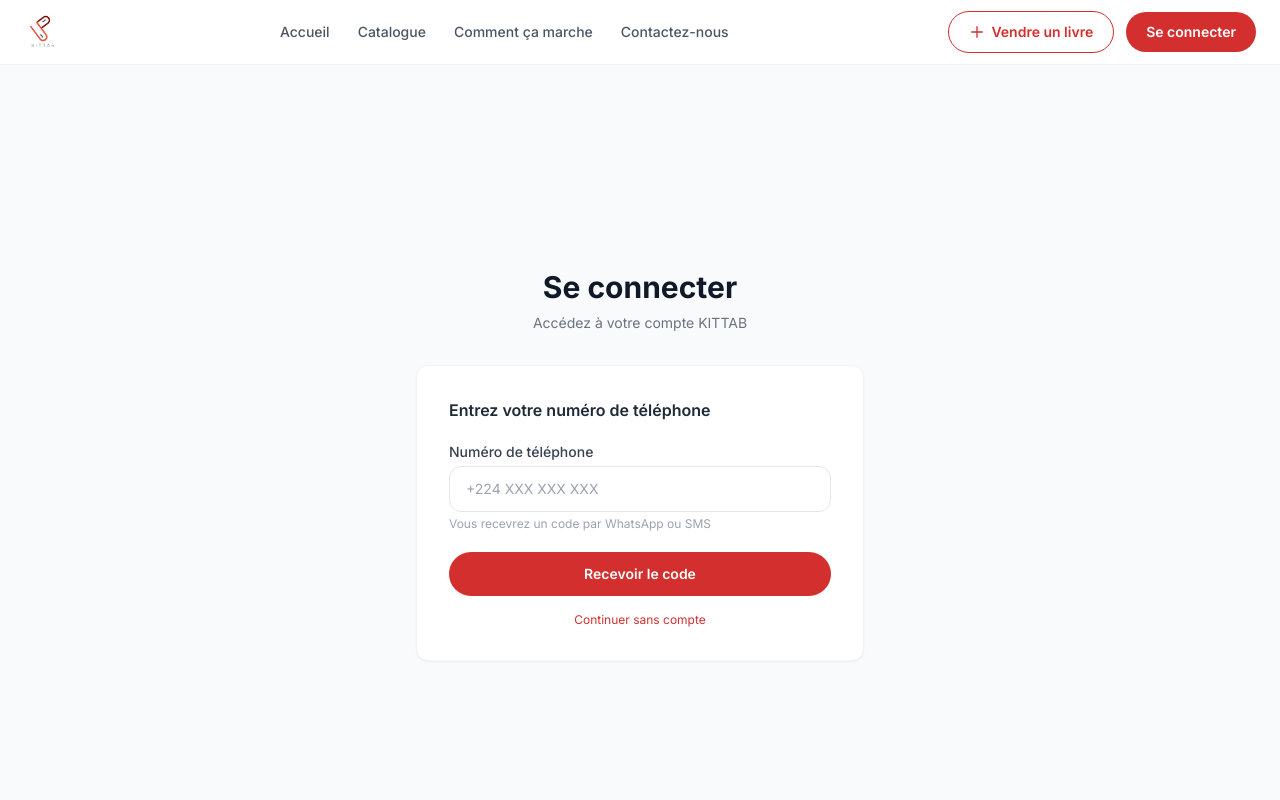
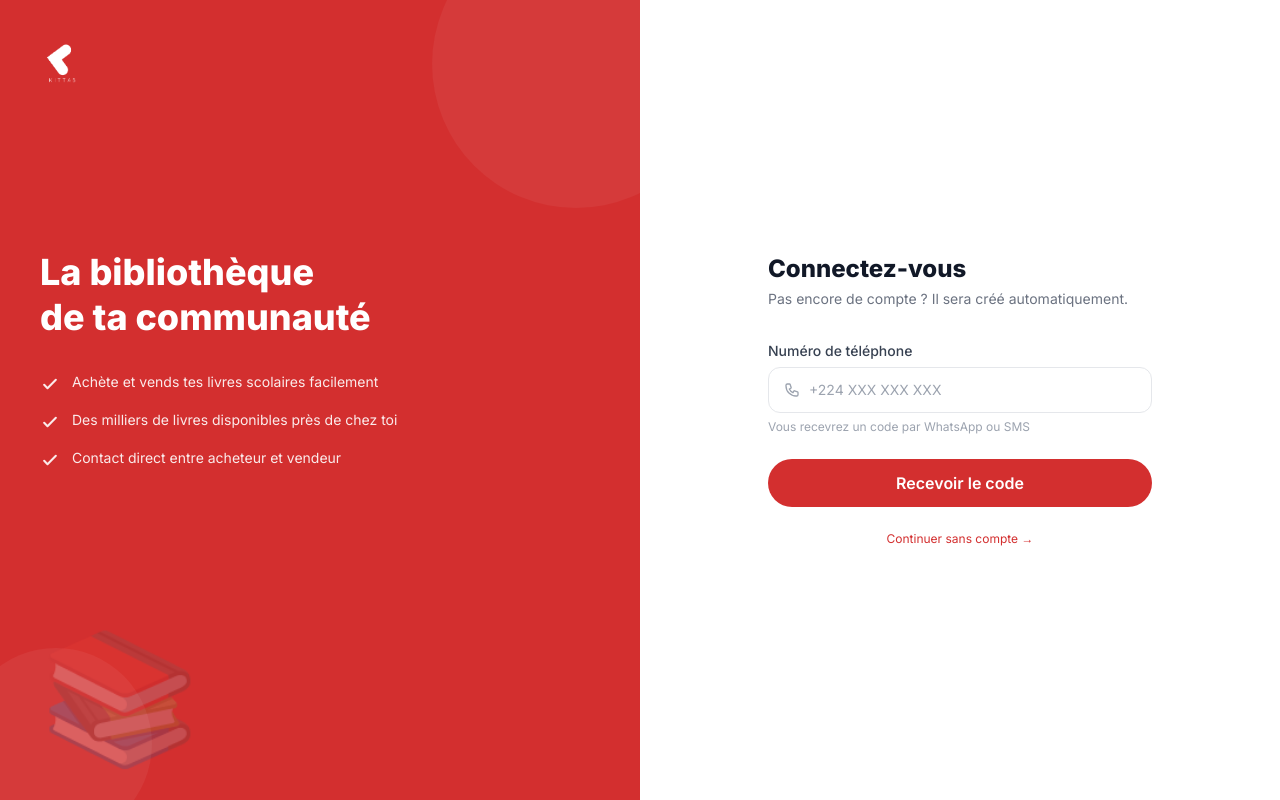
Before and after one commit to mhddiallo/kittab_mvp, an Angular app in the folder frontend/: page /login in a window 1280 px wide. Shown: the top 800 px of the page. Built offline with nearby package versions, Linux system fonts and the light colour scheme.

Commit message:
feat: redesign login page with split layout — colored panel left, form right
https://claude.ai/code/session_0184KrGkiRv18sg2RrcPd3AK

```diff
--- a/frontend/src/app/pages/login/login.component.html
+++ b/frontend/src/app/pages/login/login.component.html
@@ -1,52 +1,152 @@
-<app-navbar />
-<div class="min-h-screen bg-gray-50 flex items-center justify-center py-16 px-4">
-  <div class="w-full max-w-md">
-    <h1 class="text-3xl font-bold text-center text-gray-900 mb-2">Se connecter</h1>
-    <p class="text-center text-gray-500 text-sm mb-8">Accédez à votre compte KITTAB</p>
+<!-- Layout plein écran sans navbar/footer -->
+<div class="min-h-screen flex">
+
+  <!-- Panneau gauche -->
+  <div class="hidden md:flex md:w-1/2 bg-primary flex-col justify-between p-10 relative overflow-hidden">
+    <!-- Logo -->
+    <a routerLink="/">
+      <img src="assets/logo.png" alt="KITTAB" class="h-12 w-auto brightness-0 invert" />
+    </a>
+
+    <!-- Texte central -->
+    <div class="z-10">
+      <h2 class="text-white text-4xl font-extrabold leading-tight mb-8">
+        La bibliothèque<br>de ta communauté
+      </h2>
+      <ul class="space-y-4 text-white/90 text-sm">
+        <li class="flex items-start gap-3">
+          <svg class="w-5 h-5 mt-0.5 shrink-0" fill="none" viewBox="0 0 24 24" stroke="currentColor"><path stroke-linecap="round" stroke-linejoin="round" stroke-width="2.5" d="M5 13l4 4L19 7"/></svg>
+          Achète et vends tes livres scolaires facilement
+        </li>
+        <li class="flex items-start gap-3">
+          <svg class="w-5 h-5 mt-0.5 shrink-0" fill="none" viewBox="0 0 24 24" stroke="currentColor"><path stroke-linecap="round" stroke-linejoin="round" stroke-width="2.5" d="M5 13l4 4L19 7"/></svg>
+          Des milliers de livres disponibles près de chez toi
+        </li>
+        <li class="flex items-start gap-3">
+          <svg class="w-5 h-5 mt-0.5 shrink-0" fill="none" viewBox="0 0 24 24" stroke="currentColor"><path stroke-linecap="round" stroke-linejoin="round" stroke-width="2.5" d="M5 13l4 4L19 7"/></svg>
+          Contact direct entre acheteur et vendeur
+        </li>
+      </ul>
+    </div>
+
+    <!-- Image décorative bas -->
+    <div class="text-white/20 text-9xl font-extrabold select-none leading-none">📚</div>
+
+    <!-- Cercles décoratifs -->
+    <div class="absolute -top-20 -right-20 w-72 h-72 bg-white/5 rounded-full"></div>
+    <div class="absolute -bottom-10 -left-10 w-48 h-48 bg-white/5 rounded-full"></div>
+  </div>
+
+  <!-- Panneau droit — Formulaire -->
+  <div class="w-full md:w-1/2 flex items-center justify-center px-8 py-12 bg-white">
+    <div class="w-full max-w-sm">
+
+      <!-- Logo mobile uniquement -->
+      <div class="flex justify-center mb-8 md:hidden">
+        <img src="assets/logo.png" alt="KITTAB" class="h-12 w-auto" />
+      </div>
 
       @if (step === 'phone') {
-      <div class="card p-8">
-        <h2 class="font-semibold text-gray-800 mb-5">Entrez votre numéro de téléphone</h2>
-        @if (error) { <div class="bg-red-50 text-red-600 text-sm px-4 py-3 rounded-lg mb-4">{{ error }}</div> }
-        <label class="text-sm font-medium text-gray-700 block mb-1">Numéro de téléphone</label>
-        <input [(ngModel)]="phone" type="tel" placeholder="+224 XXX XXX XXX" class="w-full border border-gray-200 rounded-xl px-4 py-3 text-sm focus:outline-none focus:border-primary mb-1" />
-        <p class="text-xs text-gray-400 mb-5">Vous recevrez un code par WhatsApp ou SMS</p>
-        <button (click)="requestOtp()" [disabled]="loading" class="btn-primary w-full text-center py-3 disabled:opacity-60">{{ loading ? 'Envoi...' : 'Recevoir le code' }}</button>
-        <p class="text-center text-xs text-gray-400 mt-4"><a routerLink="/catalogue" class="text-primary hover:underline">Continuer sans compte</a></p>
+        <div>
+          <h1 class="text-2xl font-extrabold text-gray-900 mb-1">Connectez-vous</h1>
+          <p class="text-gray-500 text-sm mb-8">Pas encore de compte ? Il sera créé automatiquement.</p>
+
+          @if (error) {
+            <div class="bg-red-50 text-red-600 text-sm px-4 py-3 rounded-xl mb-5 border border-red-100">{{ error }}</div>
+          }
+
+          <label class="block text-sm font-medium text-gray-700 mb-1.5">Numéro de téléphone</label>
+          <div class="relative mb-1.5">
+            <span class="absolute left-4 top-1/2 -translate-y-1/2 text-gray-400">
+              <svg class="w-4 h-4" fill="none" viewBox="0 0 24 24" stroke="currentColor"><path stroke-linecap="round" stroke-linejoin="round" stroke-width="2" d="M3 5a2 2 0 012-2h3.28a1 1 0 01.948.684l1.498 4.493a1 1 0 01-.502 1.21l-2.257 1.13a11.042 11.042 0 005.516 5.516l1.13-2.257a1 1 0 011.21-.502l4.493 1.498a1 1 0 01.684.949V19a2 2 0 01-2 2h-1C9.716 21 3 14.284 3 6V5z"/></svg>
+            </span>
+            <input [(ngModel)]="phone" (keyup.enter)="requestOtp()" type="tel" placeholder="+224 XXX XXX XXX"
+                   class="w-full pl-10 pr-4 py-3 border border-gray-200 rounded-xl text-sm focus:outline-none focus:ring-2 focus:ring-primary/30 focus:border-primary" />
+          </div>
+          <p class="text-xs text-gray-400 mb-6">Vous recevrez un code par WhatsApp ou SMS</p>
+
+          <button (click)="requestOtp()" [disabled]="loading"
+                  class="w-full btn-primary py-3 font-semibold text-base disabled:opacity-60">
+            {{ loading ? 'Envoi en cours...' : 'Recevoir le code' }}
+          </button>
+
+          <p class="text-center text-xs text-gray-400 mt-6">
+            <a routerLink="/catalogue" class="text-primary hover:underline">Continuer sans compte →</a>
+          </p>
         </div>
       }
 
       @if (step === 'otp') {
-      <div class="card p-8">
-        <button (click)="step='phone'" class="text-gray-400 hover:text-gray-600 text-sm mb-4 flex items-center gap-1">← Retour</button>
-        <h2 class="font-semibold text-gray-800 mb-1">Vérifiez votre téléphone</h2>
-        <p class="text-gray-500 text-sm mb-5">Code envoyé au <strong>{{ phone }}</strong></p>
+        <div>
+          <button (click)="step='phone'" class="flex items-center gap-1 text-gray-400 hover:text-gray-600 text-sm mb-6">
+            <svg class="w-4 h-4" fill="none" viewBox="0 0 24 24" stroke="currentColor"><path stroke-linecap="round" stroke-linejoin="round" stroke-width="2" d="M15 19l-7-7 7-7"/></svg>
+            Retour
+          </button>
+
+          <h1 class="text-2xl font-extrabold text-gray-900 mb-1">Vérifiez votre téléphone</h1>
+          <p class="text-gray-500 text-sm mb-8">Code envoyé au <strong class="text-gray-800">{{ phone }}</strong></p>
+
           @if (devCode) {
-          <div class="bg-blue-50 border border-blue-200 rounded-xl px-4 py-3 mb-4">
+            <div class="bg-blue-50 border border-blue-200 rounded-xl px-4 py-3 mb-5">
               <p class="text-blue-600 text-xs font-medium mb-1">Mode test — utilisez ce code :</p>
               <span class="text-blue-800 text-2xl font-bold tracking-widest">{{ devCode }}</span>
             </div>
           }
-        @if (error) { <div class="bg-red-50 text-red-600 text-sm px-4 py-3 rounded-lg mb-4">{{ error }}</div> }
-        <input [(ngModel)]="otp" type="text" maxlength="6" placeholder="000000" class="w-full border border-gray-200 rounded-xl px-4 py-4 text-center text-2xl tracking-widest font-bold focus:outline-none focus:border-primary mb-4" />
-        <button (click)="verifyOtp()" [disabled]="loading" class="btn-primary w-full text-center py-3 disabled:opacity-60">{{ loading ? 'Vérification...' : 'Valider le code' }}</button>
-        <p class="text-center text-xs text-gray-400 mt-3">Code valable 10 min. <button (click)="requestOtp()" class="text-primary hover:underline">Renvoyer</button></p>
+
+          @if (error) {
+            <div class="bg-red-50 text-red-600 text-sm px-4 py-3 rounded-xl mb-5 border border-red-100">{{ error }}</div>
+          }
+
+          <label class="block text-sm font-medium text-gray-700 mb-1.5">Code à 6 chiffres</label>
+          <input [(ngModel)]="otp" (keyup.enter)="verifyOtp()" type="text" maxlength="6" placeholder="000000"
+                 class="w-full border border-gray-200 rounded-xl px-4 py-4 text-center text-3xl tracking-widest font-bold focus:outline-none focus:ring-2 focus:ring-primary/30 focus:border-primary mb-6" />
+
+          <button (click)="verifyOtp()" [disabled]="loading"
+                  class="w-full btn-primary py-3 font-semibold text-base disabled:opacity-60">
+            {{ loading ? 'Vérification...' : 'Valider le code' }}
+          </button>
+
+          <p class="text-center text-xs text-gray-400 mt-4">
+            Code valable 10 min.
+            <button (click)="requestOtp()" class="text-primary hover:underline ml-1">Renvoyer</button>
+          </p>
         </div>
       }
 
       @if (step === 'profile') {
-      <div class="card p-8">
-        <h2 class="font-semibold text-gray-800 mb-1">Complétez votre profil</h2>
-        <p class="text-gray-500 text-sm mb-5">Ces informations permettront aux acheteurs de vous contacter</p>
-        @if (error) { <div class="bg-red-50 text-red-600 text-sm px-4 py-3 rounded-lg mb-4">{{ error }}</div> }
-        <div class="space-y-4">
-          <div><label class="text-sm font-medium text-gray-700 block mb-1">Prénom</label><input [(ngModel)]="firstName" type="text" placeholder="Votre prénom" class="w-full border border-gray-200 rounded-xl px-4 py-3 text-sm focus:outline-none focus:border-primary" /></div>
-          <div><label class="text-sm font-medium text-gray-700 block mb-1">Nom</label><input [(ngModel)]="lastName" type="text" placeholder="Votre nom" class="w-full border border-gray-200 rounded-xl px-4 py-3 text-sm focus:outline-none focus:border-primary" /></div>
-          <div><label class="text-sm font-medium text-gray-700 block mb-1">Adresse / Ville</label><input [(ngModel)]="address" type="text" placeholder="Ex: Conakry, Ratoma" class="w-full border border-gray-200 rounded-xl px-4 py-3 text-sm focus:outline-none focus:border-primary" /></div>
+        <div>
+          <h1 class="text-2xl font-extrabold text-gray-900 mb-1">Complétez votre profil</h1>
+          <p class="text-gray-500 text-sm mb-8">Ces informations permettront aux acheteurs de vous contacter</p>
+
+          @if (error) {
+            <div class="bg-red-50 text-red-600 text-sm px-4 py-3 rounded-xl mb-5 border border-red-100">{{ error }}</div>
+          }
+
+          <div class="space-y-4 mb-6">
+            <div>
+              <label class="block text-sm font-medium text-gray-700 mb-1.5">Prénom</label>
+              <input [(ngModel)]="firstName" type="text" placeholder="Votre prénom"
+                     class="w-full border border-gray-200 rounded-xl px-4 py-3 text-sm focus:outline-none focus:ring-2 focus:ring-primary/30 focus:border-primary" />
             </div>
-        <button (click)="completeProfile()" [disabled]="loading" class="btn-primary w-full text-center py-3 mt-6 disabled:opacity-60">{{ loading ? 'Enregistrement...' : 'Terminer' }}</button>
+            <div>
+              <label class="block text-sm font-medium text-gray-700 mb-1.5">Nom</label>
+              <input [(ngModel)]="lastName" type="text" placeholder="Votre nom"
+                     class="w-full border border-gray-200 rounded-xl px-4 py-3 text-sm focus:outline-none focus:ring-2 focus:ring-primary/30 focus:border-primary" />
+            </div>
+            <div>
+              <label class="block text-sm font-medium text-gray-700 mb-1.5">Adresse / Ville</label>
+              <input [(ngModel)]="address" type="text" placeholder="Ex: Conakry, Ratoma"
+                     class="w-full border border-gray-200 rounded-xl px-4 py-3 text-sm focus:outline-none focus:ring-2 focus:ring-primary/30 focus:border-primary" />
+            </div>
+          </div>
+
+          <button (click)="completeProfile()" [disabled]="loading"
+                  class="w-full btn-primary py-3 font-semibold text-base disabled:opacity-60">
+            {{ loading ? 'Enregistrement...' : 'Créer mon compte' }}
+          </button>
         </div>
       }
+
     </div>
   </div>
-<app-footer />
+</div>
--- a/frontend/src/app/pages/login/login.component.ts
+++ b/frontend/src/app/pages/login/login.component.ts
@@ -2,14 +2,12 @@ import { Component } from '@angular/core';
 import { RouterLink, Router } from '@angular/router';
 import { CommonModule } from '@angular/common';
 import { FormsModule } from '@angular/forms';
-import { NavbarComponent } from '../../components/navbar/navbar.component';
-import { FooterComponent } from '../../components/footer/footer.component';
 import { AuthService } from '../../core/auth.service';
 
 @Component({
   selector: 'app-login',
   standalone: true,
-  imports: [RouterLink, CommonModule, FormsModule, NavbarComponent, FooterComponent],
+  imports: [RouterLink, CommonModule, FormsModule],
   templateUrl: './login.component.html',
 })
 export class LoginComponent {
```
Lines whose indentation alone changed are shown as unchanged.
